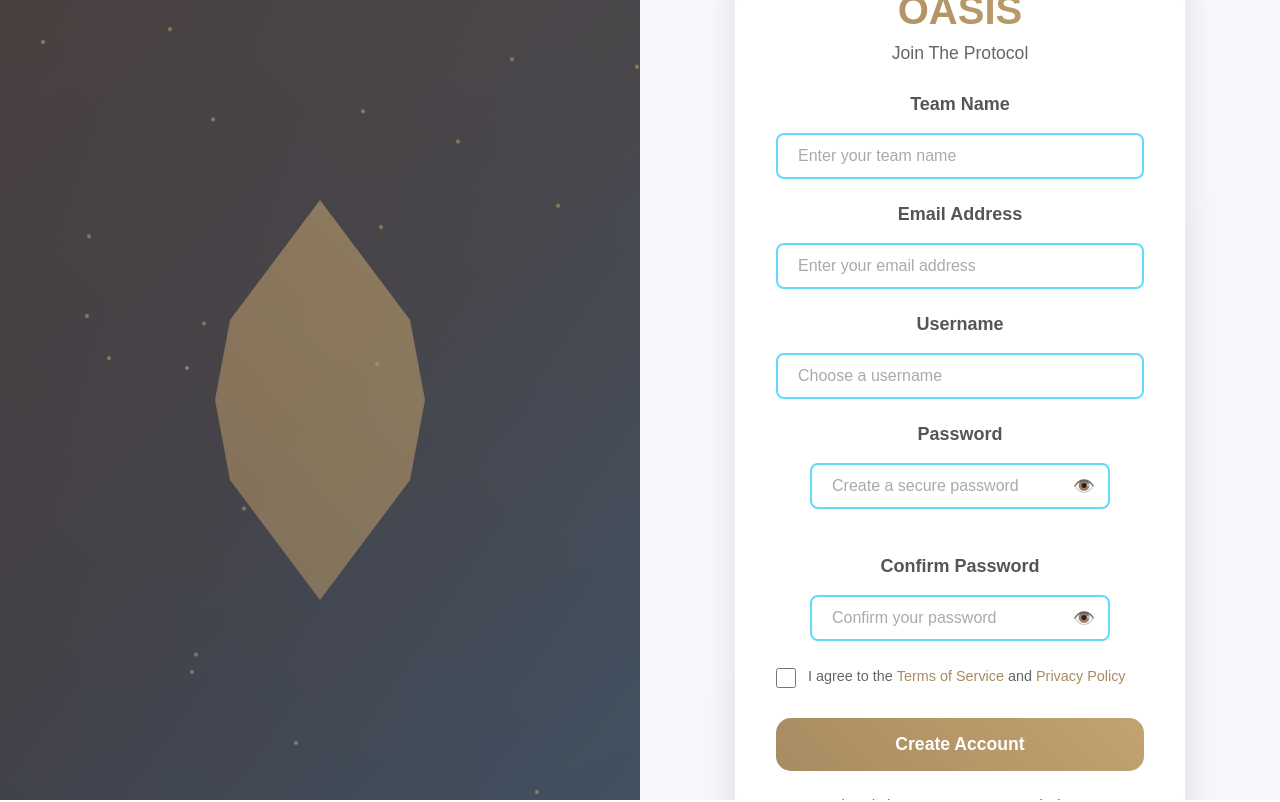
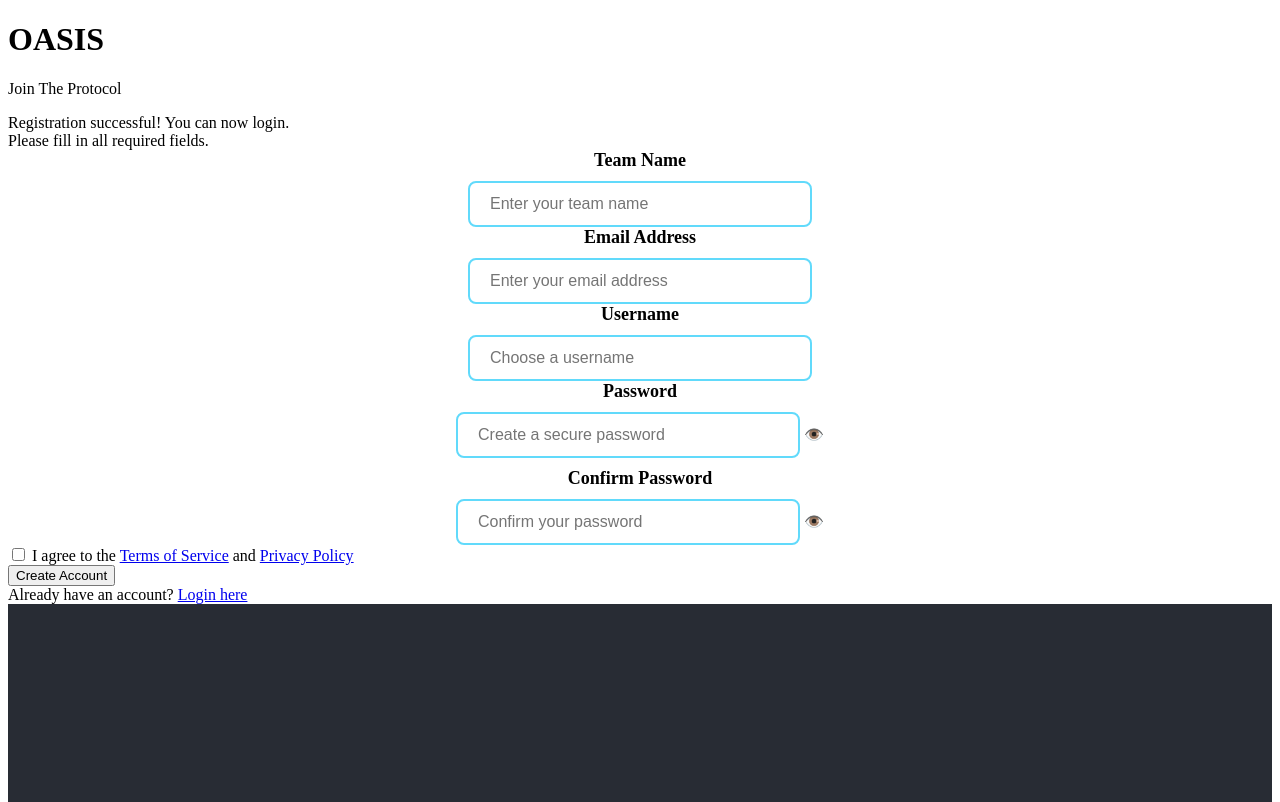
Before and after one commit to kaush-r/OasisProtocol, a React (Create React App) app in the folder oasis-frontend/: page / in a window 1280 px wide. Shown: the top 802 px of the page. Built offline with nearby package versions, Linux system fonts and the light colour scheme.

Commit message:
Update index.css

```diff
--- a/oasis-frontend/src/index.css
+++ b/oasis-frontend/src/index.css
@@ -1,353 +1,14 @@
-* {
-      box-sizing: border-box;
-      margin: 0;
-      padding: 0;
-      font-family: "Poppins", sans-serif;
-    }
+@@ -0,0 +1,13 @@
+body {
+  margin: 0;
+  font-family: -apple-system, BlinkMacSystemFont, 'Segoe UI', 'Roboto', 'Oxygen',
+    'Ubuntu', 'Cantarell', 'Fira Sans', 'Droid Sans', 'Helvetica Neue',
+    sans-serif;
+  -webkit-font-smoothing: antialiased;
+  -moz-osx-font-smoothing: grayscale;
+}
 
-    body, html {
-      height: 100%;
-      background: linear-gradient(135deg, #667eea 0%, #764ba2 100%);
-      overflow: hidden;
-    }
-
-    .container {
-      display: flex;
-      height: 100vh;
-      width: 100%;
-      position: relative;
-    }
-
-    .left {
-      width: 50%;
-      position: relative;
-      overflow: hidden;
-    }
-
-    .left::before {
-      content: '';
-      position: absolute;
-      top: 0;
-      left: 0;
-      right: 0;
-      bottom: 0;
-      background: linear-gradient(45deg, rgba(168, 139, 97, 0.3) 0%, rgba(194, 163, 112, 0.3) 100%);
-      z-index: 2;
-    }
-
-    .samurai-bg {
-      width: 100%;
-      height: 100%;
-      background: linear-gradient(135deg, #1a1a2e 0%, #16213e 50%, #0f3460 100%);
-      display: flex;
-      align-items: center;
-      justify-content: center;
-      position: relative;
-    }
-
-    .samurai-silhouette {
-      width: 300px;
-      height: 400px;
-      background: linear-gradient(45deg, #a88b61, #c2a370);
-      clip-path: polygon(50% 0%, 70% 20%, 80% 30%, 85% 50%, 80% 70%, 70% 80%, 50% 100%, 30% 80%, 20% 70%, 15% 50%, 20% 30%, 30% 20%);
-      opacity: 0.6;
-      animation: glow 3s ease-in-out infinite alternate;
-      position: relative;
-      z-index: 1;
-    }
-
-    @keyframes glow {
-      0% { filter: drop-shadow(0 0 20px rgba(168, 139, 97, 0.5)); }
-      100% { filter: drop-shadow(0 0 40px rgba(194, 163, 112, 0.8)); }
-    }
-
-    .floating-particles {
-      position: absolute;
-      top: 0;
-      left: 0;
-      width: 100%;
-      height: 100%;
-      overflow: hidden;
-      z-index: 0;
-    }
-
-    .particle {
-      position: absolute;
-      width: 4px;
-      height: 4px;
-      background: #a88b61;
-      border-radius: 50%;
-      animation: float 6s ease-in-out infinite;
-      opacity: 0.7;
-    }
-
-    @keyframes float {
-      0%, 100% { transform: translateY(0px) rotate(0deg); }
-      50% { transform: translateY(-20px) rotate(180deg); }
-    }
-
-    .right {
-      width: 50%;
-      background: rgba(255, 255, 255, 0.95);
-      backdrop-filter: blur(20px);
-      display: flex;
-      align-items: center;
-      justify-content: center;
-      padding: 40px;
-      position: relative;
-    }
-
-    .register-box {
-      width: 100%;
-      max-width: 450px;
-      background: rgba(255, 255, 255, 0.9);
-      backdrop-filter: blur(15px);
-      border-radius: 25px;
-      padding: 40px;
-      box-shadow: 0 15px 35px rgba(0, 0, 0, 0.1);
-      border: 1px solid rgba(255, 255, 255, 0.2);
-      animation: slideInRight 0.8s ease-out;
-    }
-
-    @keyframes slideInRight {
-      0% { transform: translateX(100px); opacity: 0; }
-      100% { transform: translateX(0); opacity: 1; }
-    }
-
-    .logo {
-      text-align: center;
-      margin-bottom: 30px;
-    }
-
-    .logo h1 {
-      font-size: 2.5rem;
-      background: linear-gradient(45deg, #a88b61, #c2a370);
-      -webkit-background-clip: text;
-      -webkit-text-fill-color: transparent;
-      background-clip: text;
-      font-weight: 700;
-      margin-bottom: 10px;
-    }
-
-    .logo p {
-      color: #666;
-      font-size: 1.1rem;
-      font-weight: 300;
-    }
-
-    .form-group {
-      margin-bottom: 25px;
-      position: relative;
-    }
-
-    .form-group label {
-      display: block;
-      margin-bottom: 8px;
-      color: #555;
-      font-weight: 500;
-      font-size: 0.95rem;
-    }
-
-    .input-wrapper {
-      position: relative;
-    }
-
-    .form-group input {
-      width: 100%;
-      padding: 15px 20px;
-      border: 2px solid #e0e0e0;
-      border-radius: 15px;
-      font-size: 1rem;
-      outline: none;
-      transition: all 0.3s ease;
-      background: rgba(255, 255, 255, 0.8);
-    }
-
-    .form-group input:focus {
-      border-color: #a88b61;
-      box-shadow: 0 0 0 3px rgba(168, 139, 97, 0.1);
-      transform: translateY(-2px);
-    }
-
-    .form-group input::placeholder {
-      color: #aaa;
-    }
-
-    .password-toggle {
-      position: absolute;
-      right: 15px;
-      top: 50%;
-      transform: translateY(-50%);
-      cursor: pointer;
-      color: #a88b61;
-      font-size: 1.1rem;
-      user-select: none;
-    }
-
-    .strength-meter {
-      height: 4px;
-      background: #e0e0e0;
-      border-radius: 2px;
-      margin-top: 8px;
-      overflow: hidden;
-    }
-
-    .strength-fill {
-      height: 100%;
-      width: 0%;
-      background: linear-gradient(90deg, #ff4757, #ffa502, #2ed573);
-      transition: width 0.3s ease;
-      border-radius: 2px;
-    }
-
-    .terms-checkbox {
-      display: flex;
-      align-items: flex-start;
-      margin-bottom: 30px;
-      gap: 12px;
-    }
-
-    .terms-checkbox input[type="checkbox"] {
-      width: 20px;
-      height: 20px;
-      accent-color: #a88b61;
-      cursor: pointer;
-      margin-top: 2px;
-    }
-
-    .terms-checkbox label {
-      font-size: 0.9rem;
-      color: #666;
-      line-height: 1.4;
-      cursor: pointer;
-      margin: 0;
-    }
-
-    .terms-checkbox a {
-      color: #a88b61;
-      text-decoration: none;
-      font-weight: 500;
-    }
-
-    .terms-checkbox a:hover {
-      text-decoration: underline;
-    }
-
-    .register-btn {
-      width: 100%;
-      background: linear-gradient(45deg, #a88b61, #c2a370);
-      color: white;
-      border: none;
-      padding: 16px;
-      border-radius: 15px;
-      font-size: 1.1rem;
-      font-weight: 600;
-      cursor: pointer;
-      transition: all 0.3s ease;
-      position: relative;
-      overflow: hidden;
-    }
-
-    .register-btn::before {
-      content: '';
-      position: absolute;
-      top: 0;
-      left: -100%;
-      width: 100%;
-      height: 100%;
-      background: linear-gradient(90deg, transparent, rgba(255, 255, 255, 0.3), transparent);
-      transition: left 0.5s ease;
-    }
-
-    .register-btn:hover::before {
-      left: 100%;
-    }
-
-    .register-btn:hover {
-      transform: translateY(-2px);
-      box-shadow: 0 10px 25px rgba(168, 139, 97, 0.3);
-    }
-
-    .register-btn:active {
-      transform: translateY(0);
-    }
-
-    .login-link {
-      text-align: center;
-      margin-top: 25px;
-      color: #666;
-      font-size: 0.95rem;
-    }
-
-    .login-link a {
-      color: #a88b61;
-      text-decoration: none;
-      font-weight: 600;
-    }
-
-    .login-link a:hover {
-      text-decoration: underline;
-    }
-
-    .success-message {
-      background: #d4edda;
-      color: #155724;
-      padding: 12px;
-      border-radius: 10px;
-      margin-bottom: 20px;
-      border: 1px solid #c3e6cb;
-      display: none;
-    }
-
-    .error-message {
-      background: #f8d7da;
-      color: #721c24;
-      padding: 12px;
-      border-radius: 10px;
-      margin-bottom: 20px;
-      border: 1px solid #f5c6cb;
-      display: none;
-    }
-
-    @media (max-width: 991px) {
-      .container {
-        flex-direction: column;
-      }
-
-      .left, .right {
-        width: 100%;
-        height: 50%;
-      }
-
-      .register-box {
-        max-width: 100%;
-        padding: 30px;
-      }
-
-      .logo h1 {
-        font-size: 2rem;
-      }
-    }
-
-    @media (max-width: 480px) {
-      .right {
-        padding: 20px;
-      }
-
-      .register-box {
-        padding: 25px;
-      }
-
-      .logo h1 {
-        font-size: 1.8rem;
-      }
-
-      .form-group input {
-        padding: 12px 15px;
-      }
-
-      .register-btn {
-        padding: 14px;
-        font-size: 1rem;
-      }
-    }
+code {
+  font-family: source-code-pro, Menlo, Monaco, Consolas, 'Courier New',
+    monospace;
+}
```
